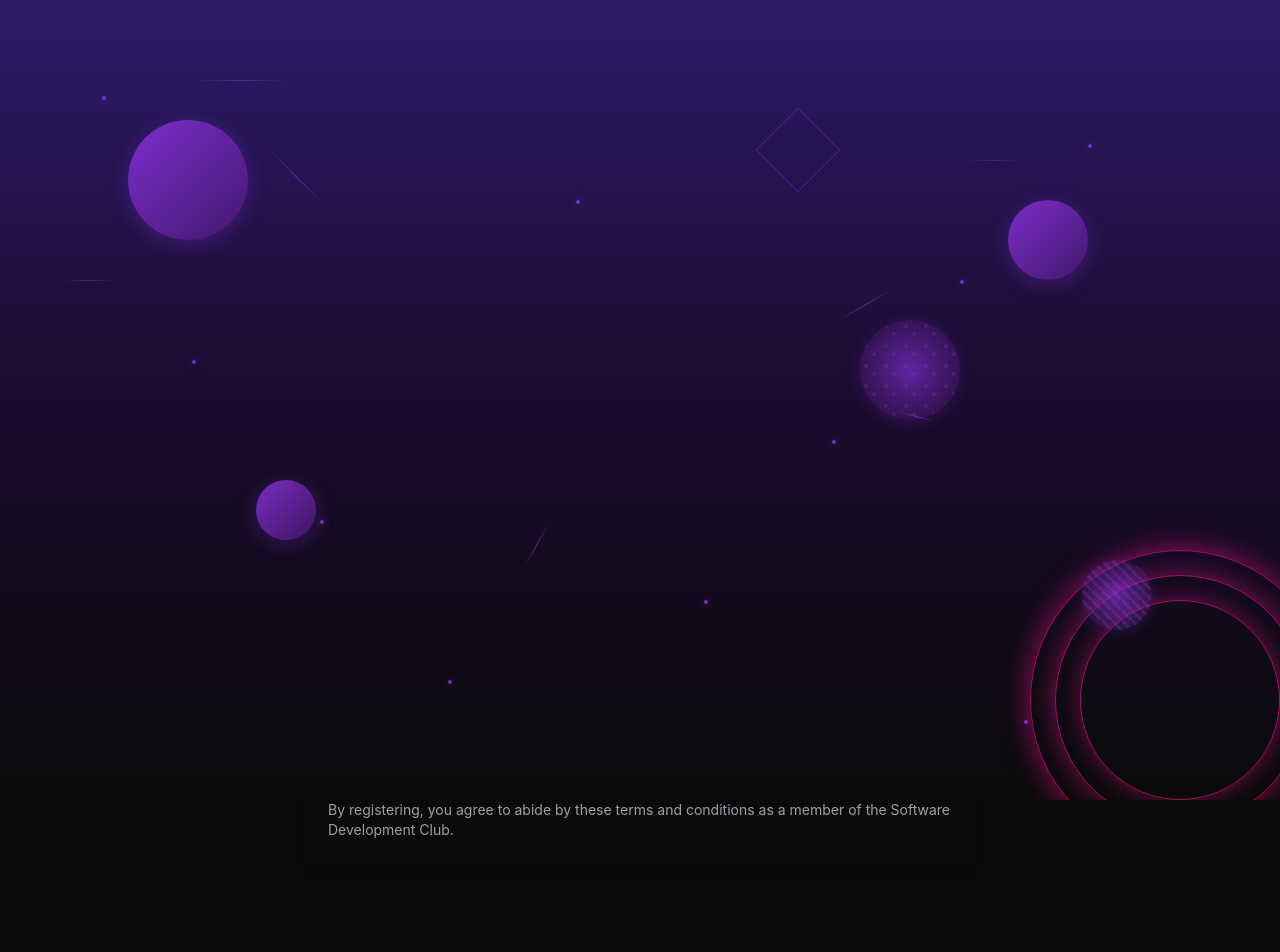
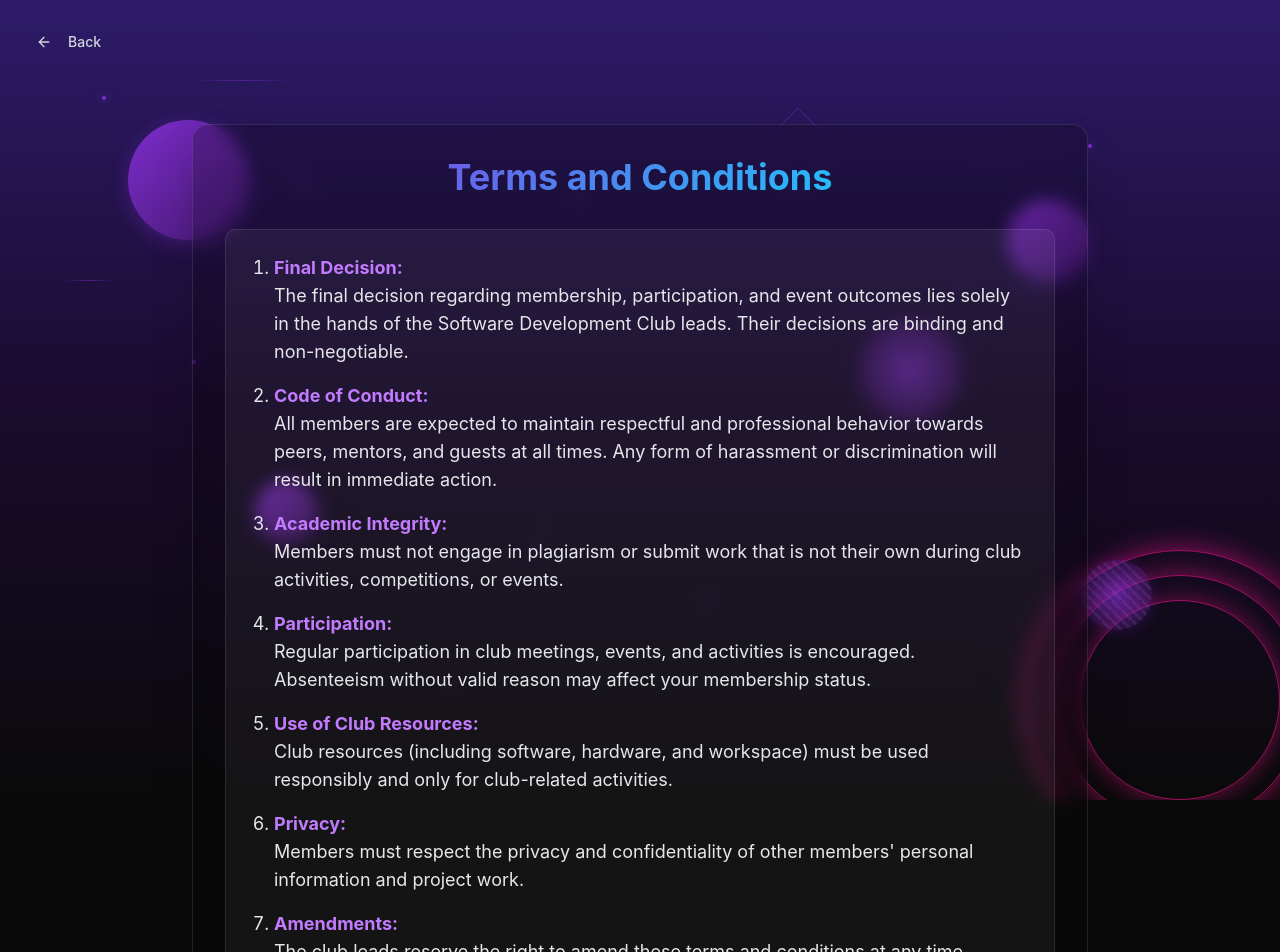
Before and after one commit to itzz-ankitp/sdc-registration-app, a React (Vite) app: page /terms in a window 1280 px wide. Shown: the top 952 px of the page. Before the commit the page ends 904 px from the top, so only its background shows below. Built offline with nearby package versions, Linux system fonts and the light colour scheme; no server answers.

Commit message:
fixed terms page routing error

```diff
--- a/src/components/TermsAndConditions.jsx
+++ b/src/components/TermsAndConditions.jsx
@@ -1,33 +1,114 @@
 import React from 'react';
+import { Link } from 'react-router-dom';
+import { ArrowLeft } from 'lucide-react';
+import { Button } from '@/components/ui/button';
 
-const TermsAndConditions = () => (
-  <div className="max-w-2xl mx-auto p-6 bg-[var(--color-sdc-dark)] text-gray-200 rounded-lg shadow-lg my-10">
-    <h1 className="text-3xl font-bold mb-4 sdc-text-gradient">Terms and Conditions</h1>
-    <ol className="list-decimal pl-6 space-y-3 text-lg">
-      <li>
-        <strong>Final Decision:</strong> The final decision regarding membership, participation, and event outcomes lies solely in the hands of the Software Development Club leads. Their decisions are binding and non-negotiable.
+const TermsAndConditions = () => {
+  return (
+    <div className="min-h-screen bg-[var(--color-sdc-dark)] relative overflow-hidden">
+      {/* Background */}
+      <div className="geometric-background">
+        <div className="geometric-gradient"></div>
+        <div className="concentric-circles">
+          <div className="concentric-circle concentric-circle-1"></div>
+          <div className="concentric-circle concentric-circle-2"></div>
+          <div className="concentric-circle concentric-circle-3"></div>
+        </div>
+        <div className="solid-circle solid-circle-1"></div>
+        <div className="solid-circle solid-circle-2"></div>
+        <div className="solid-circle solid-circle-3"></div>
+        <div className="patterned-circle patterned-circle-1"></div>
+        <div className="patterned-circle patterned-circle-2"></div>
+        <div className="abstract-polygon polygon-1"></div>
+        <div className="abstract-polygon polygon-2"></div>
+        <div className="abstract-polygon polygon-3"></div>
+        <div className="abstract-polygon polygon-4"></div>
+        <div className="geometric-dot dot-1"></div>
+        <div className="geometric-dot dot-2"></div>
+        <div className="geometric-dot dot-3"></div>
+        <div className="geometric-dot dot-4"></div>
+        <div className="geometric-dot dot-5"></div>
+        <div className="geometric-dot dot-6"></div>
+        <div className="geometric-dot dot-7"></div>
+        <div className="geometric-dot dot-8"></div>
+        <div className="geometric-dot dot-9"></div>
+        <div className="geometric-dot dot-10"></div>
+        <div className="geometric-line line-1"></div>
+        <div className="geometric-line line-2"></div>
+        <div className="geometric-line line-3"></div>
+        <div className="geometric-line line-4"></div>
+      </div>
+
+      {/* Navigation */}
+      <div className="relative z-10 p-6">
+        <Link to="/">
+          <Button variant="ghost" className="text-gray-300 hover:text-white mb-4">
+            <ArrowLeft className="w-4 h-4 mr-2" />
+            Back
+          </Button>
+        </Link>
+      </div>
+
+      {/* Main Content */}
+      <div className="relative z-10 flex items-center justify-center min-h-screen p-6">
+        <div className="max-w-4xl w-full bg-black/20 backdrop-blur-sm border border-white/10 rounded-2xl shadow-2xl p-8">
+          <h1 className="text-4xl font-bold mb-8 sdc-text-gradient text-center">Terms and Conditions</h1>
+
+          <div className="space-y-6 text-gray-200">
+            <div className="bg-white/5 rounded-lg p-6 border border-white/10">
+              <ol className="list-decimal pl-6 space-y-4 text-lg">
+                <li className="space-y-2">
+                  <strong className="text-purple-400">Final Decision:</strong>
+                  <p>The final decision regarding membership, participation, and event outcomes lies solely in the hands of the Software Development Club leads. Their decisions are binding and non-negotiable.</p>
                 </li>
-      <li>
-        <strong>Code of Conduct:</strong> All members are expected to maintain respectful and professional behavior towards peers, mentors, and guests at all times. Any form of harassment or discrimination will result in immediate action.
+
+                <li className="space-y-2">
+                  <strong className="text-purple-400">Code of Conduct:</strong>
+                  <p>All members are expected to maintain respectful and professional behavior towards peers, mentors, and guests at all times. Any form of harassment or discrimination will result in immediate action.</p>
                 </li>
-      <li>
-        <strong>Academic Integrity:</strong> Members must not engage in plagiarism or submit work that is not their own during club activities, competitions, or events.
+
+                <li className="space-y-2">
+                  <strong className="text-purple-400">Academic Integrity:</strong>
+                  <p>Members must not engage in plagiarism or submit work that is not their own during club activities, competitions, or events.</p>
                 </li>
-      <li>
-        <strong>Participation:</strong> Regular participation in club meetings, events, and activities is encouraged. Absenteeism without valid reason may affect your membership status.
+
+                <li className="space-y-2">
+                  <strong className="text-purple-400">Participation:</strong>
+                  <p>Regular participation in club meetings, events, and activities is encouraged. Absenteeism without valid reason may affect your membership status.</p>
                 </li>
-      <li>
-        <strong>Use of Club Resources:</strong> Club resources (including software, hardware, and workspace) must be used responsibly and only for club-related activities.
+
+                <li className="space-y-2">
+                  <strong className="text-purple-400">Use of Club Resources:</strong>
+                  <p>Club resources (including software, hardware, and workspace) must be used responsibly and only for club-related activities.</p>
                 </li>
-      <li>
-        <strong>Privacy:</strong> Members must respect the privacy and confidentiality of other members’ personal information and project work.
+
+                <li className="space-y-2">
+                  <strong className="text-purple-400">Privacy:</strong>
+                  <p>Members must respect the privacy and confidentiality of other members' personal information and project work.</p>
                 </li>
-      <li>
-        <strong>Amendments:</strong> The club leads reserve the right to amend these terms and conditions at any time. Members will be notified of any changes.
+
+                <li className="space-y-2">
+                  <strong className="text-purple-400">Amendments:</strong>
+                  <p>The club leads reserve the right to amend these terms and conditions at any time. Members will be notified of any changes.</p>
                 </li>
               </ol>
-    <p className="mt-6 text-sm text-gray-400">By registering, you agree to abide by these terms and conditions as a member of the Software Development Club.</p>
+            </div>
+
+            <div className="bg-purple-500/10 border border-purple-500/20 rounded-lg p-6">
+              <p className="text-center text-lg text-purple-300 font-medium">
+                By registering, you agree to abide by these terms and conditions as a member of the Software Development Club.
+              </p>
+            </div>
+
+            <div className="text-center text-sm text-gray-400 mt-8">
+              <p>Last updated: August 2025</p>
+              <p>Software Development Club - MVJCE</p>
+            </div>
+          </div>
+        </div>
+      </div>
     </div>
   );
+};
 
 export default TermsAndConditions;
```
Lines whose indentation alone changed are shown as unchanged.
